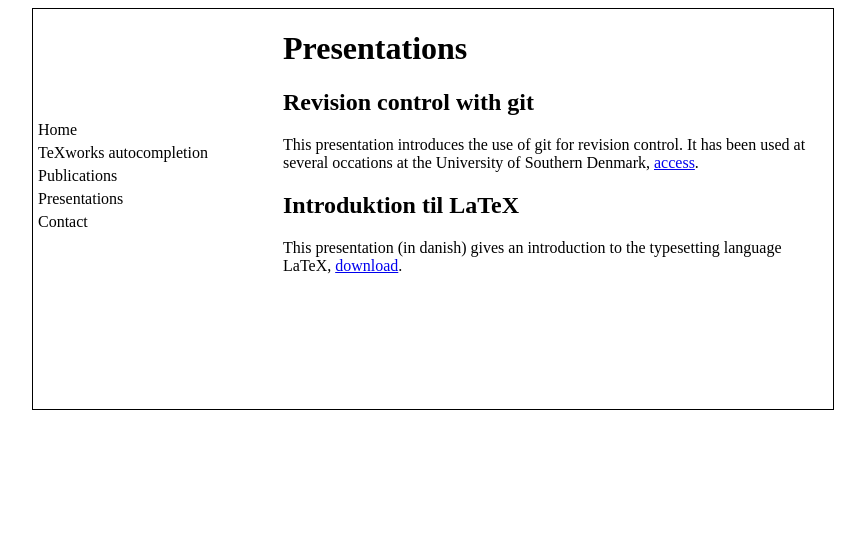
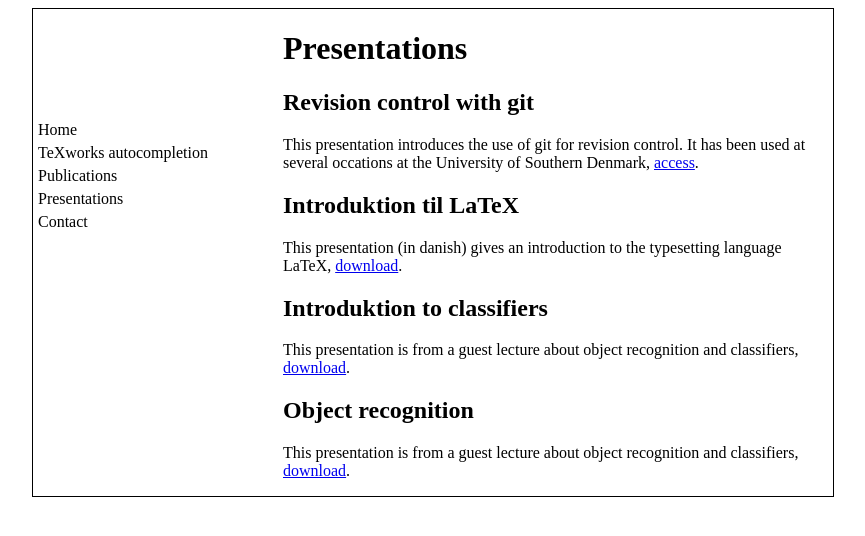
Before and after one commit to henrikmidtiby/henrikmidtiby.github.io, a Jekyll site: the page built from presentations.html, in a window 1280 px wide. Shown: the top 536 px of the page, without its empty margins (207-1072 px from the left). Built offline with Jekyll 4.4.1, drawn with Linux system fonts in a browser that asks for light colours.

Commit message:
Uploaded my presentation about classifiers and objectrecognition.

```diff
--- a/presentations.html
+++ b/presentations.html
@@ -10,3 +10,11 @@
 <h2>Introduktion til LaTeX</h2>
 <p>This presentation (in danish) gives an introduction to the typesetting language LaTeX,
 <a href="../downloads/IntroduktionTilLatex.zip">download</a>.</p>
+
+<h2>Introduktion to classifiers</h2>
+<p>This presentation is from a guest lecture about object recognition and classifiers,
+<a href="../downloads/2014-11-05classifierspresentation.pdf">download</a>.</p>
+
+<h2>Object recognition</h2>
+<p>This presentation is from a guest lecture about object recognition and classifiers,
+<a href="../downloads/2014-11-05featurespresentation.pdf">download</a>.</p>
```
Also changed, not shown: 2 other files.
